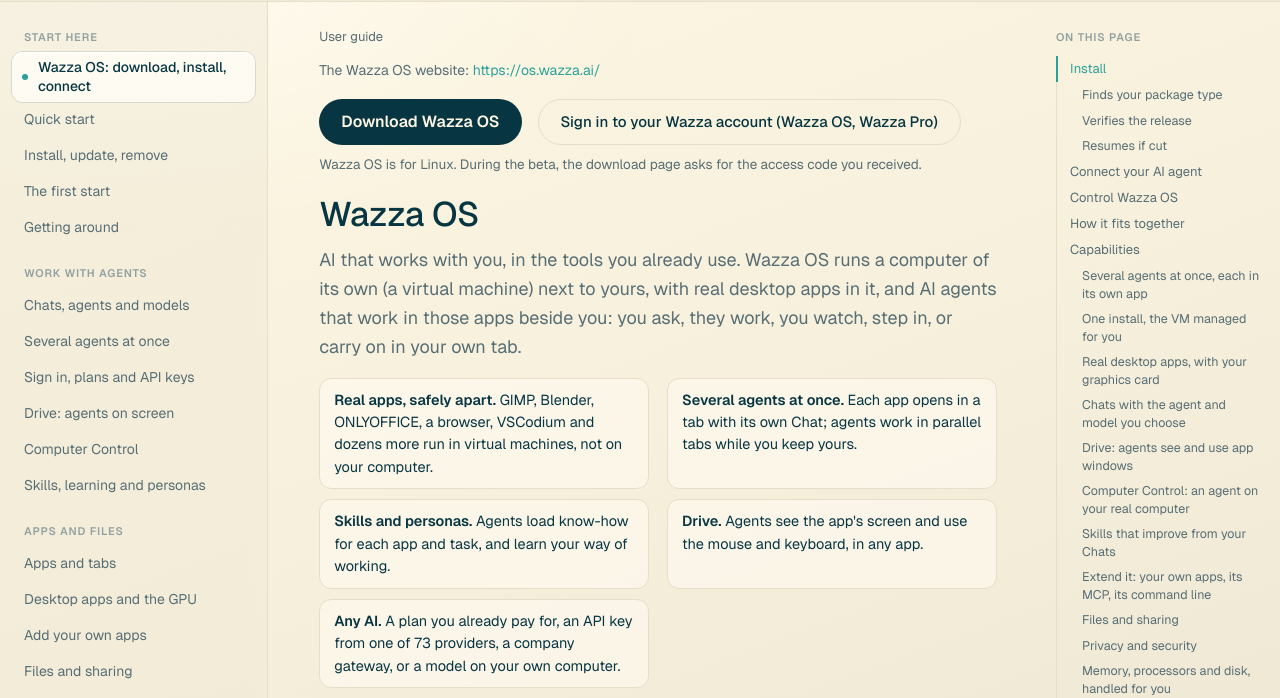
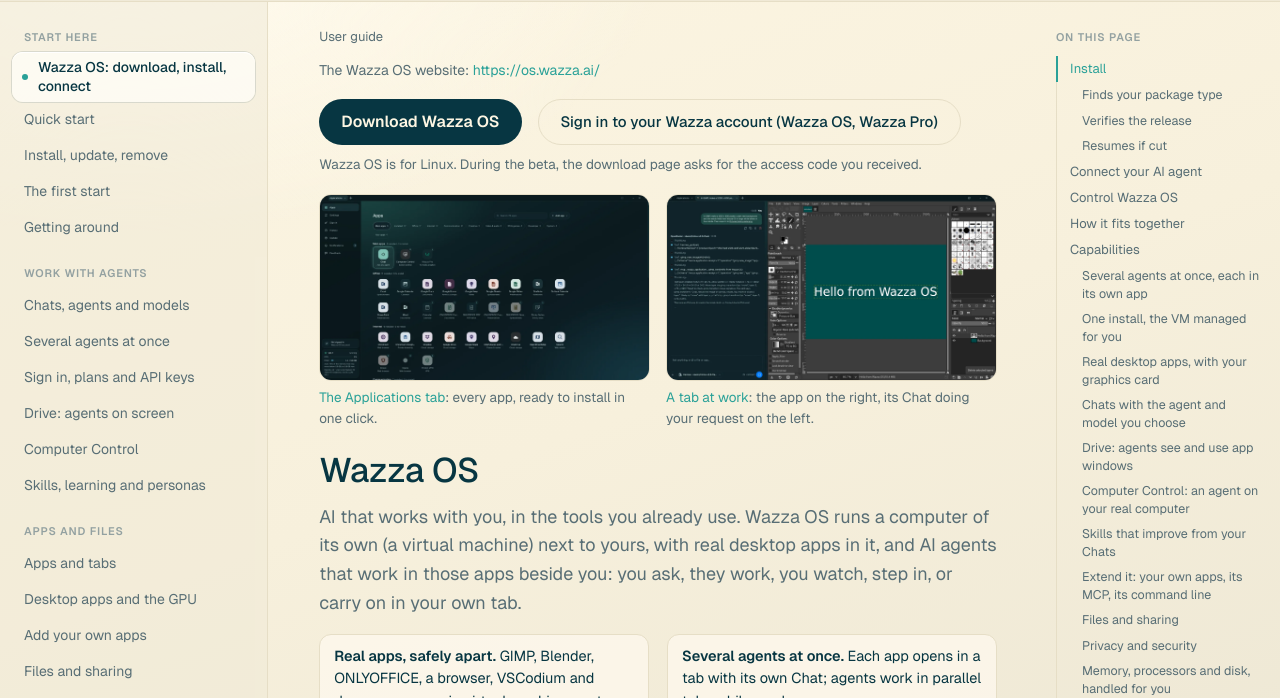
Before and after one commit to Wazza-AI/wazza-os, a plain HTML site: page index.html in a window 1280 px wide. Shown: the part 54-752 px from the top of the page. Drawn offline with Linux system fonts and the light colour scheme.

Commit message:
Publish the user guide: wazza-os docs/manual at bb67038d00c4
Written for Wazza OS 0.2.0 (build 44c5d0ea07c1). Generated from the private wazza-os repository by docs/manual/tools/publish-user-guide.sh: do not edit here.

```diff
--- a/assets/manual.css
+++ b/assets/manual.css
@@ -458,3 +458,13 @@ dl.terms dd { margin: 4px 0 0; color: var(--ink); }
 .cta-secondary { background: transparent; color: var(--ink); border: 1px solid var(--rule); font-weight: 500; font-size: 15px; }
 .cta-secondary:hover, .cta-secondary:focus-visible { background: var(--accent-tint); filter: none; }
 p.cta-note { margin: -8px 0 18px; }
+
+/* ---------- Home: the app in two pictures ---------- */
+.showcase { display: grid; grid-template-columns: repeat(2, minmax(0, 1fr)); gap: 16px; margin: 4px 0 22px; }
+.showcase figure { margin: 0; }
+.showcase figure > a { display: block; border: 1px solid var(--rule); border-radius: var(--radius-md); overflow: hidden;
+  background: var(--card); }
+.showcase figure > a:hover, .showcase figure > a:focus-visible { box-shadow: 0 0 0 2px var(--accent); }
+.showcase img { display: block; width: 100%; height: auto; }
+.showcase figcaption { margin-top: 6px; color: var(--soft); font-size: 13.5px; line-height: 1.5; }
+@media (max-width: 640px) { .showcase { grid-template-columns: 1fr; } }
--- a/index.html
+++ b/index.html
@@ -82,6 +82,16 @@
 <p class="hero-actions"><a class="cta" href="https://os.wazza.ai/download">Download Wazza OS</a>
 <a class="cta cta-secondary" href="https://app.wazza.ai/auth/login">Sign in to your Wazza account (Wazza OS, Wazza Pro)</a></p>
 <p class="cta-note">Wazza OS is for Linux. During the beta, the download page asks for the access code you received.</p>
+<div class="showcase">
+  <figure>
+    <a href="apps.html"><img src="img/showcase-apps.webp" width="1400" height="791" alt="The Applications tab of Wazza OS: the Home menu on the left (Apps, Settings, Sign in, History, Update, Notifications, Feedback, the VM card), the app catalog with its search, Add app and categories, and the apps by section: Main apps (Chat, Computer Control, Wazza Pro), Office, Internet"></a>
+    <figcaption><a href="apps.html">The Applications tab</a>: every app, ready to install in one click.</figcaption>
+  </figure>
+  <figure>
+    <a href="chats.html"><img src="img/showcase-task.webp" width="1400" height="791" alt="A GIMP tab at work: on the left its Chat with the request (a 1200 x 800 poster, dark teal, Hello from Wazza OS in white, exported to Pictures) and the agent's steps (a new image, the text, thinking), on the right GIMP showing the poster as the agent builds it"></a>
+    <figcaption><a href="chats.html">A tab at work</a>: the app on the right, its Chat doing your request on the left.</figcaption>
+  </figure>
+</div>
 <h1>Wazza OS</h1>
 <p class="lead">AI that works with you, in the tools you already use. Wazza OS runs a computer of its own (a virtual
 machine) next to yours, with real desktop apps in it, and AI agents that work in those apps beside you: you ask, they
```
Also changed, not shown: img/showcase-apps.webp (added), img/showcase-task.webp (added).
